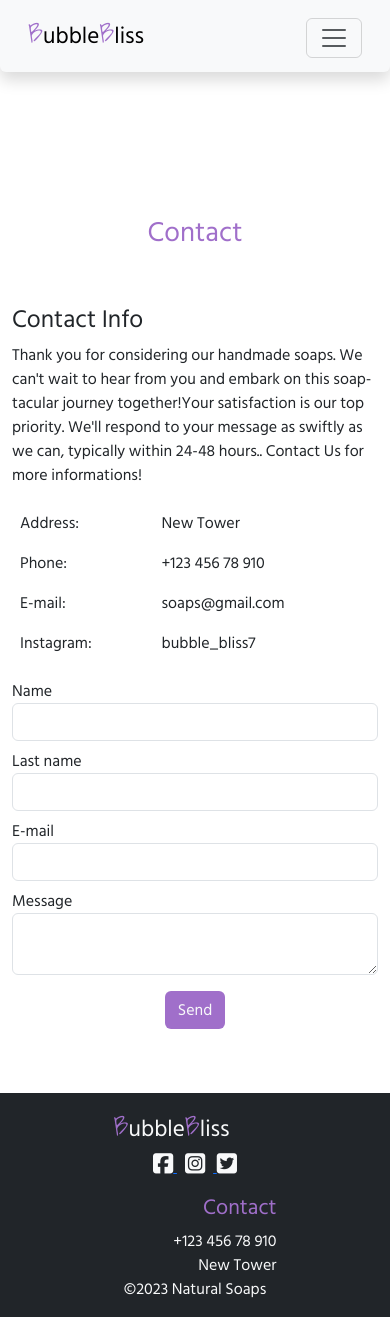
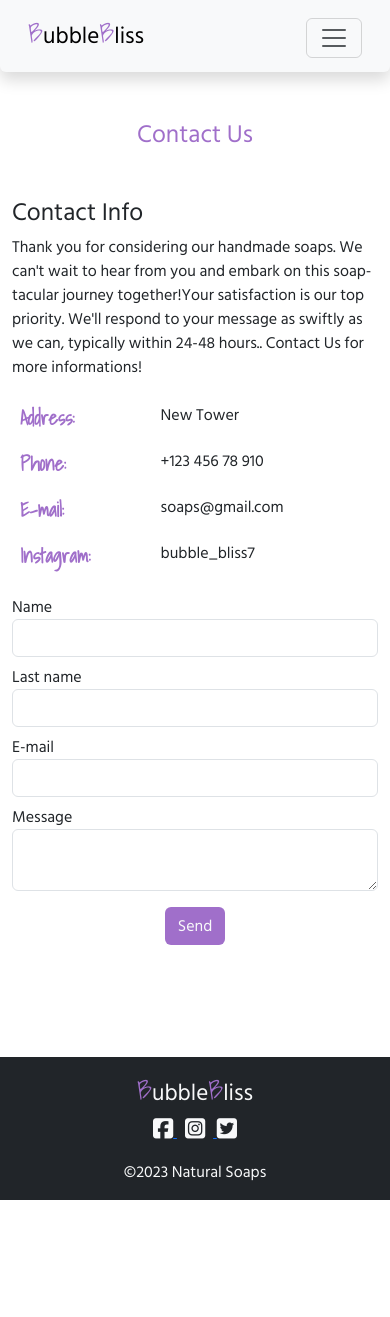
Before and after one commit to lenam4/lena, a plain HTML site: page contact.html in a window 390 px wide. After the commit the page ends 1200 px from the top, so only its background shows below. Drawn offline with nearby package versions, Linux system fonts and the light colour scheme.

Commit message:
Add files via upload

```diff
--- a/assets/css/responsive.css
+++ b/assets/css/responsive.css
@@ -1,5 +1,7 @@
 @media screen and (min-width:576px){
-
+    .lm-text-center{
+        text-align: left;
+    }
 }
 @media screen and (min-width:768px){
      .lm-margin-card .col-12:nth-child(3){
--- a/assets/css/style.css
+++ b/assets/css/style.css
@@ -20,6 +20,9 @@ nav ul li{
 }
 .lm-padding{
     padding-top: 4.5rem;
+}
+.lm-margin-top{
+    margin-top: 4.5rem;
 }
 .lm-background-pink, .lm-button:hover{
     background-color: var(--pink);
@@ -48,3 +51,6 @@ nav ul li{
 .lm-margin-card .col-12:first-child, .lm-margin-card .col-12:nth-child(2), .lm-margin-card .col-12:nth-child(3), .lm-margin-div .col-7:first-child, .lm-margin-div .col-7:nth-child(2), .lm-margin-div .col-7:nth-child(3), .lm-margin-div .col-7:nth-child(4), .lm-margin-div .col-7:nth-child(5){
     margin-bottom: 1rem;
 }
+.lm-text-center{
+    text-align: center;
+}
--- a/contact.html
+++ b/contact.html
@@ -19,7 +19,7 @@
   <link rel="stylesheet" href="assets/css/responsive.css" type="text/css" />
   <script src="https://kit.fontawesome.com/646dd2caa7.js" crossorigin="anonymous"></script>
 </head>
-<body class="lm-padding">
+<body>
     <!-- Header -->
     <header>
         <nav class="container navbar navbar-expand-lg fixed-top rounded-bottom shadow p-3 mb-5 bg-light">
@@ -33,10 +33,10 @@
               <div class="collapse navbar-collapse" id="navbarNav">
                 <ul class="navbar-nav ms-auto">
                   <li class="nav-item">
-                    <a class="nav-link lm-active" aria-current="page" href="index.html">Home</a>
+                    <a class="nav-link" aria-current="page" href="index.html">Home</a>
                   </li>
                   <li class="nav-item">
-                    <a class="nav-link" href="contact.html">Contact Us</a>
+                    <a class="nav-link lm-active" href="contact.html">Contact Us</a>
                   </li>
                   <li class="nav-item">
                     <a class="nav-link" href="gallery.html">Gallery</a>
@@ -49,11 +49,10 @@
             </div>
           </nav>
     </header>
-    <div class="container my-5">
-        <div class="row justify-content-center justify-content-md-between">
-            <div class="col-12 lm-purple pt-5 text-center">
-                <h1 class="mt-5">Contact</h1>
-            </div>
+    <main class="lm-margin-top">
+      <div class="container py-5">
+        <div class="text-center">
+         <h2 class="lm-purple">Contact Us</h2>
         </div>
       <div class="row my-5 justify-content-center justify-content-md-between">
              <div class="col-12 col-md-5">
@@ -62,19 +61,19 @@
                  <table class="table">
                      <tbody>
                          <tr>
-                            <td class="border-0">Address:</td>
+                             <td class="border-0"><p class="mb-0 font-secondary fw-bold lm-purple fs-5">Address:</p></td>
                              <td class="border-0">New Tower</td>
                          </tr>
                          <tr>
-                            <td class="border-0">Phone:</td>
+                             <td class="border-0"><p class="mb-0 font-secondary fw-bold lm-purple fs-5">Phone:</p></td>
                              <td class="border-0">+123 456 78 910</td>
                          </tr>
                          <tr>
-                            <td class="border-0">E-mail:</td>
+                             <td class="border-0"><p class="mb-0 font-secondary fw-bold lm-purple fs-5">E-mail:</p></td>
                              <td class="border-0">soaps@gmail.com</td>
                          </tr>
                          <tr>
-                            <td class="border-0">Instagram:</td>
+                             <td class="border-0"><p class="mb-0 font-secondary fw-bold lm-purple fs-5">Instagram:</p></td>
                              <td class="border-0">bubble_bliss7</td>
                          </tr>
                      </tbody>
@@ -107,15 +106,17 @@
              </div>
          </div>
      </div>
+    </main>
+
     <!--Footer-->
   <footer class="bg-dark text-light px-2 py-3">
     <div class="container-fluid">
       <div class="row justify-content-around">
-        <div class="col-6 col-md-3">
+        <div class="col-sm-3 lm-text-center">
           <h1><a class="navbar-brand fs-3" href="index.html"><span class="fs-1 lm-purple font-secondary">B</span>ubble<span
             class="fs-1 lm-purple font-secondary">B</span>liss</a></h1>
           </div>
-        <div class="col-md-5 text-center">
+        <div class="col-sm-5 text-center">
           <p>
             <a href="https://www.facebook.com" target="_blank">
               <i class="fa-brands fa-square-facebook fs-3 text-light"></i>
@@ -128,11 +129,10 @@
             </a>
           </p>
         </div>
-        <div class="col-6 col-md-3 text-end">
+        <div class="col-sm-3 text-end d-none d-sm-block">
           <h4 class="fw-normal lm-purple">Contact</h4>
             <p class="mb-0">+123 456 78 910</p>
             <p class="mb-0">New Tower</p>
-
         </div>
       </div>
       <div class="text-center">
```
Also changed, not shown: author.html (+18 -14 lines), gallery.html (+12 -11 lines), index.html (+3 -3 lines). Lines whose indentation alone changed are shown as unchanged.
